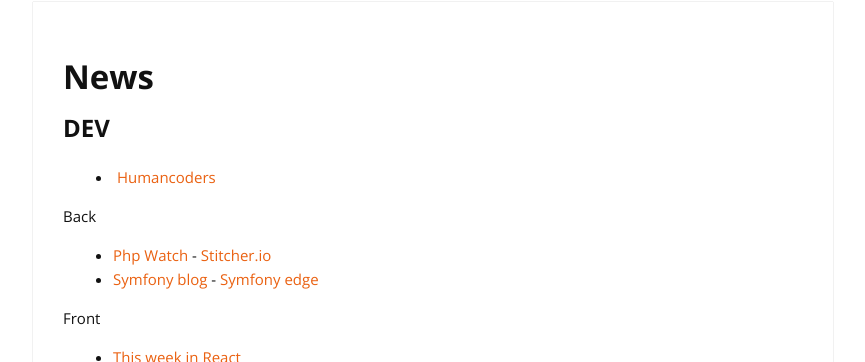
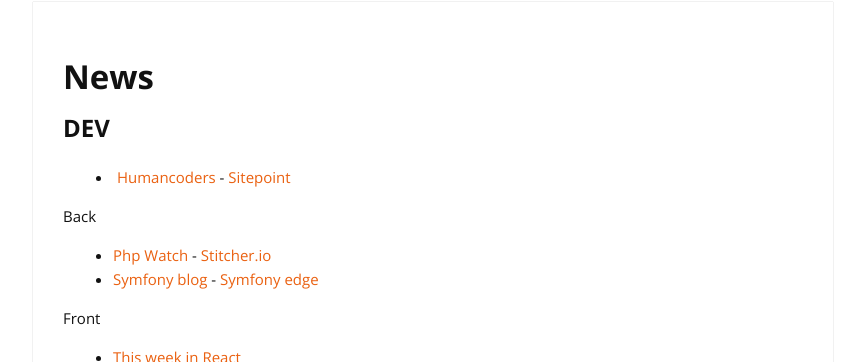
Before and after one commit to cylmat/cylmat.github.io, a Jekyll site: the page built from _pages/news.md, in a window 1280 px wide. Shown: the part 118-480 px from the top of the page, without its empty margins (207-1072 px from the left). Built offline with Jekyll 4.4.1, drawn with Linux system fonts in a browser that asks for light colours; nearby versions of some CDN libraries.

Commit message:
Update news.md

```diff
--- a/_pages/news.md
+++ b/_pages/news.md
@@ -5,7 +5,7 @@
 ---
 
 ## DEV
-- [![](https://news.humancoders.com/assets/favicon-1c28b03a545044e5cf5e0ae8a7b441b1520a9dde57727c86e657f4212fba9c83.ico) Humancoders](https://news.humancoders.com)
+- [![](https://news.humancoders.com/assets/favicon-1c28b03a545044e5cf5e0ae8a7b441b1520a9dde57727c86e657f4212fba9c83.ico) Humancoders](https://news.humancoders.com) - [Sitepoint](https://www.sitepoint.com/blog)
 
 Back
 - [Php Watch](https://php.watch) - [Stitcher.io](https://stitcher.io)
```
